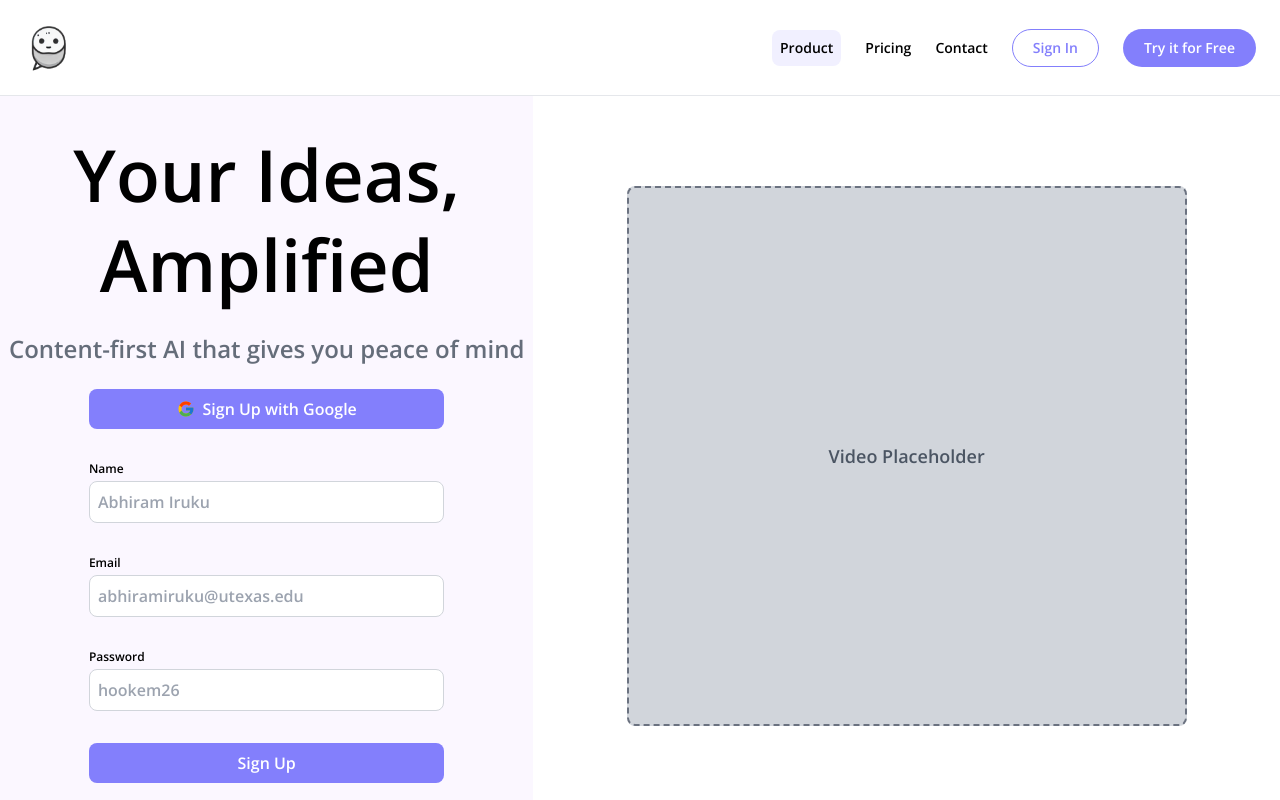
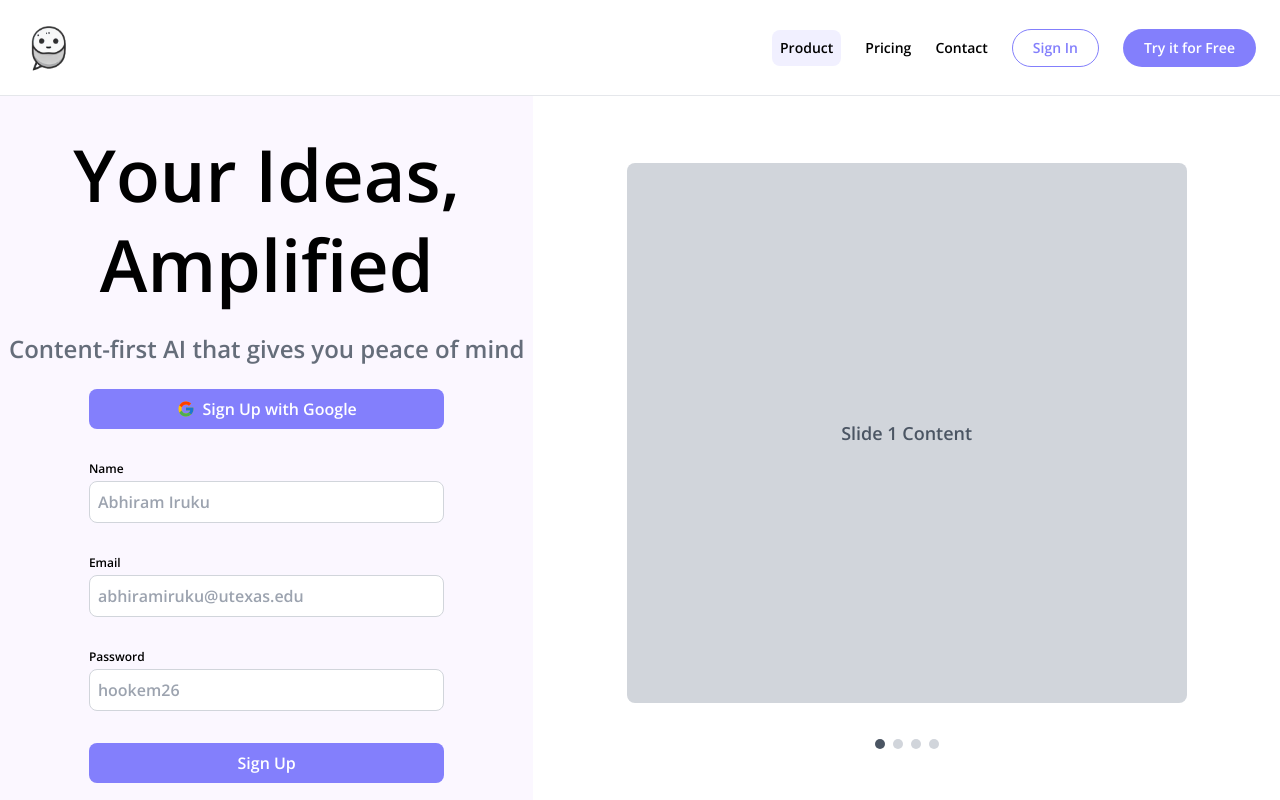
Before and after one commit to SumitNalavade/TrainingWheels, a React (Vite) app in the folder frontend/: page /signup in a window 1280 px wide. Shown: the top 800 px of the page. Built offline with nearby package versions, Linux system fonts and the light colour scheme; no server answers.

Commit message:
carousel template for signup page

```diff
--- a/frontend/src/components/Navbar.tsx
+++ b/frontend/src/components/Navbar.tsx
@@ -2,6 +2,7 @@ import React from "react";
 //@ts-ignore
 import mascot from "../assets/mascot.png";
 import { useNavigate } from "react-router";
+import { Link } from "react-router-dom";
 
 interface NavbarProps {
   noMargin?: boolean;
@@ -25,7 +26,7 @@ const Navbar: React.FC<NavbarProps> = ({ noMargin, purple }) => {
         } border-b`}
     >
       <div className="flex items-center">
-        <img src={mascot} alt="Mascot" className="h-12 w-auto" />
+        <Link to="/"> <img src={mascot} alt="Mascot" className="h-12 w-auto" /></Link>
       </div>
 
       <div className="text-xl font-semibold space-x-6">
--- a/frontend/src/pages/SignUpPage.tsx
+++ b/frontend/src/pages/SignUpPage.tsx
@@ -14,6 +14,19 @@ const SignInPage: React.FC = () => {
     const [name, setName] = useState("");
     const [email, setEmail] = useState("");
     const [password, setPassword] = useState("");
+
+    const [currentIndex, setCurrentIndex] = useState(0);
+
+    const slides = [
+        { id: 1, content: "Slide 1 Content" },
+        { id: 2, content: "Slide 2 Content" },
+        { id: 3, content: "Slide 3 Content" },
+        { id: 4, content: "Slide 4 Content" },
+    ];
+
+    const handleDotClick = (index) => {
+        setCurrentIndex(index);
+    };
 
     const handleSignIn = async (event: FormEvent) => {
         event.preventDefault();
@@ -47,7 +60,7 @@ const SignInPage: React.FC = () => {
 
     return (
         <div className="flex flex-col min-h-screen">
-            <Navbar noMargin/>
+            <Navbar noMargin />
             <div className="flex flex-grow min-h-[90vh]">
                 <div className="w-5/12 bg-[#FBF7FF] flex flex-col justify-center items-center text-center">
                     <h1 className="text-7xl font-bold leading-tight">
@@ -68,7 +81,7 @@ const SignInPage: React.FC = () => {
                     </button>
 
                     <form className="w-2/3 flex flex-col items-center mt-8" onSubmit={handleSignIn}>
-                    <div className="w-full mb-4">
+                        <div className="w-full mb-4">
                             <p className="mb-1 text-left text-xs font-sans font-semibold">Name</p>
                             <input
                                 type="text"
@@ -104,9 +117,19 @@ const SignInPage: React.FC = () => {
                     </form>
                 </div>
 
-                <div className="w-7/12 bg-[#ffffff] flex items-center justify-center">
-                    <div className="w-3/4 h-3/4 bg-gray-300 flex items-center justify-center border-2 border-dashed border-gray-500 rounded-lg">
-                        <p className="text-gray-600 text-lg">Video Placeholder</p>
+                <div className="w-7/12 bg-[#ffffff] flex flex-col items-center justify-center gap-y-5">
+                    <div className="w-3/4 h-3/4 bg-gray-300 flex items-center justify-center rounded-lg" >
+                        <p className="text-gray-600 text-lg">{slides[currentIndex].content}</p>
+                    </div>
+
+                    <div className="flex mt-4 space-x-2">
+                        {slides.map((slide, index) => (
+                            <button
+                                key={slide.id}
+                                className={`w-2.5 h-2.5 rounded-full ${currentIndex === index ? 'bg-gray-600' : 'bg-gray-300'}`}
+                                onClick={() => handleDotClick(index)}
+                            />
+                        ))}
                     </div>
                 </div>
             </div>
```
